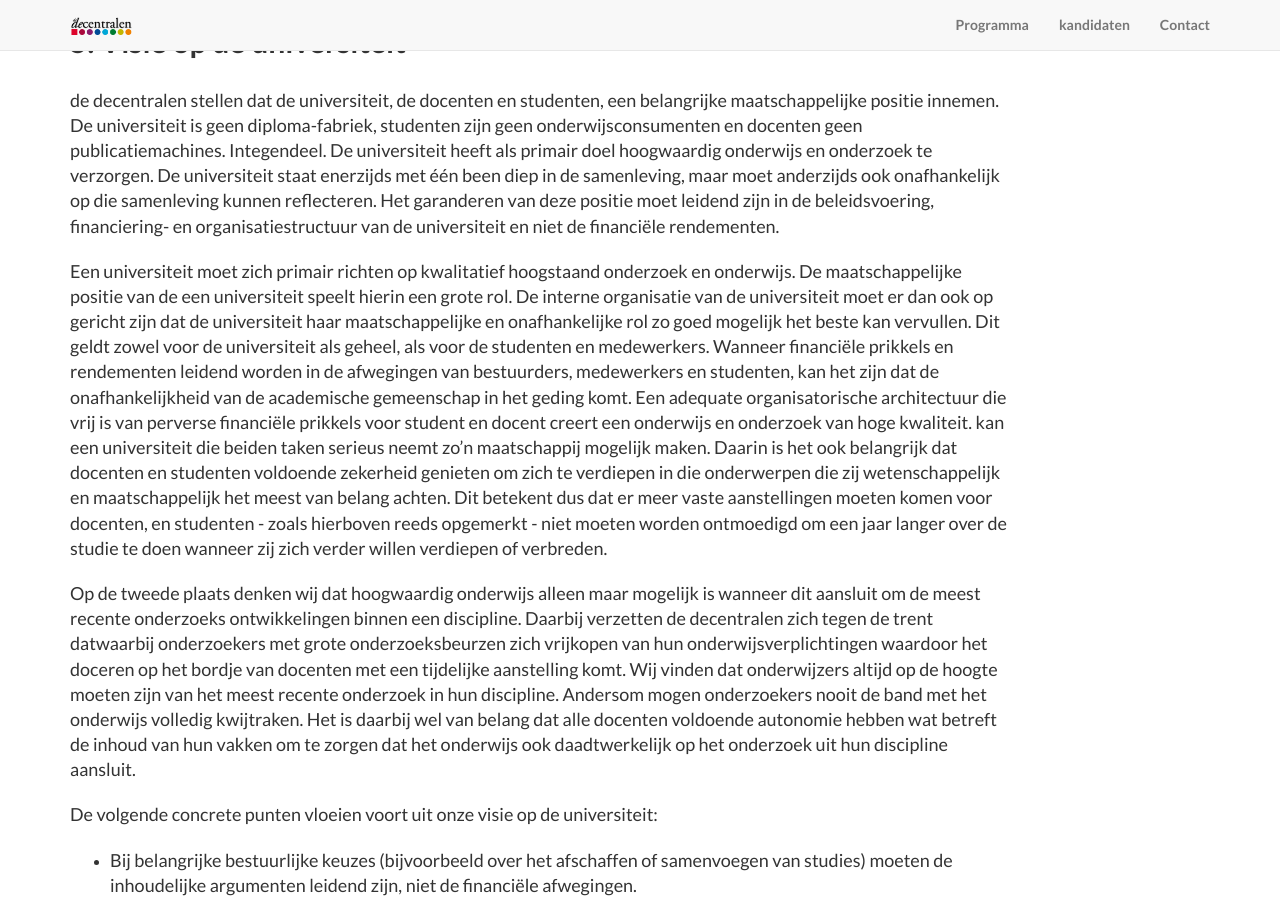
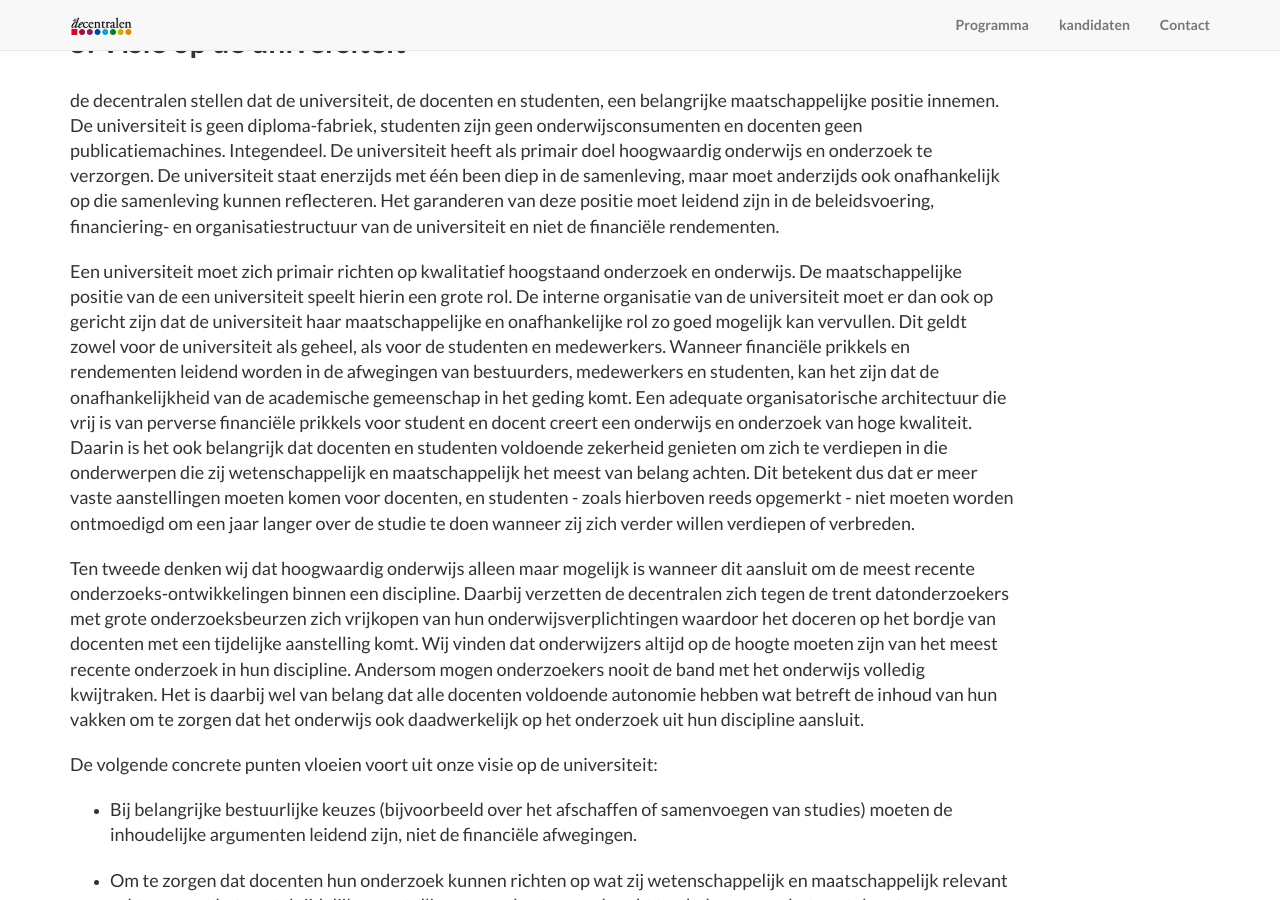
Before and after one commit to DeDecentralen/DeDecentralen.github.io, a Jekyll site: the page built from index.md, in a window 1280 px wide and 900 px high, scrolled down 5249 px. Built offline with Jekyll 4.4.1, drawn with Linux system fonts in a browser that asks for light colours.

Commit message:
Update index.html
4 en 5 svervangen

```diff
--- a/_layouts/index.html
+++ b/_layouts/index.html
@@ -108,10 +108,10 @@
       <div class="col-lg-10 col-sm-12">
         <div class="clearfix"></div>
         <h2 class="section-heading"> 5. Visie op de universiteit </h2>
-        <p class="lead">de decentralen stellen dat de universiteit, de docenten en studenten, een belangrijke maatschappelijke positie innemen. De universiteit is geen diploma-fabriek, studenten zijn geen onderwijsconsumenten  en docenten geen publicatiemachines. Integendeel. De universiteit heeft als primair doel hoogwaardig onderwijs en onderzoek te verzorgen. De universiteit staat enerzijds met één been diep in de samenleving, maar moet anderzijds ook onafhankelijk op die samenleving kunnen reflecteren. Het garanderen van deze positie moet leidend zijn in de beleidsvoering, financiering- en organisatiestructuur van de universiteit en niet de financiële rendementen.</p>
+        <b class="lead">de decentralen stellen dat de universiteit, de docenten en studenten, een belangrijke maatschappelijke positie innemen. De universiteit is geen diploma-fabriek, studenten zijn geen onderwijsconsumenten  en docenten geen publicatiemachines. Integendeel. De universiteit heeft als primair doel hoogwaardig onderwijs en onderzoek te verzorgen. De universiteit staat enerzijds met één been diep in de samenleving, maar moet anderzijds ook onafhankelijk op die samenleving kunnen reflecteren. Het garanderen van deze positie moet leidend zijn in de beleidsvoering, financiering- en organisatiestructuur van de universiteit en niet de financiële rendementen.</b>
         <p class="lead"></p>
-        <p class="lead">Een universiteit moet zich primair richten op kwalitatief hoogstaand onderzoek en onderwijs. De maatschappelijke positie van de een universiteit speelt hierin een grote rol. De interne organisatie van de universiteit moet er dan ook op gericht zijn dat de universiteit haar maatschappelijke en onafhankelijke rol  zo goed mogelijk het beste kan vervullen. Dit geldt zowel voor de universiteit als geheel, als voor de studenten en medewerkers. Wanneer financiële prikkels en rendementen leidend worden in de afwegingen van bestuurders, medewerkers en studenten, kan het zijn dat de onafhankelijkheid van de academische gemeenschap in het geding komt. Een adequate organisatorische architectuur die vrij is van perverse financiële prikkels voor student en docent creert een onderwijs en onderzoek van hoge kwaliteit. kan een universiteit die beiden taken serieus neemt zo’n maatschappij mogelijk maken. Daarin is het ook belangrijk dat docenten en studenten voldoende zekerheid genieten om zich te verdiepen in die onderwerpen die zij wetenschappelijk en maatschappelijk het meest van belang achten. Dit betekent dus dat er meer vaste aanstellingen moeten komen voor docenten, en studenten - zoals hierboven reeds opgemerkt - niet moeten worden ontmoedigd om een jaar langer over de studie te doen wanneer zij zich verder willen verdiepen of verbreden.</p>
-        <p class="lead">Op de tweede plaats denken wij dat hoogwaardig onderwijs alleen maar mogelijk is wanneer dit aansluit om de meest recente onderzoeks ontwikkelingen binnen een discipline. Daarbij verzetten de decentralen zich tegen de trent datwaarbij onderzoekers met grote onderzoeksbeurzen zich vrijkopen van hun onderwijsverplichtingen waardoor het doceren op het bordje van docenten met een tijdelijke aanstelling komt. Wij vinden dat onderwijzers altijd op de hoogte moeten zijn van het meest recente onderzoek in hun discipline. Andersom mogen onderzoekers nooit de band met het onderwijs volledig kwijtraken. Het is daarbij wel van belang dat alle docenten voldoende autonomie hebben wat betreft de inhoud van hun vakken om te zorgen dat het onderwijs ook daadtwerkelijk op het onderzoek uit hun discipline aansluit.</p>
+        <p class="lead">Een universiteit moet zich primair richten op kwalitatief hoogstaand onderzoek en onderwijs. De maatschappelijke positie van de een universiteit speelt hierin een grote rol. De interne organisatie van de universiteit moet er dan ook op gericht zijn dat de universiteit haar maatschappelijke en onafhankelijke rol  zo goed mogelijk  kan vervullen. Dit geldt zowel voor de universiteit als geheel, als voor de studenten en medewerkers. Wanneer financiële prikkels en rendementen leidend worden in de afwegingen van bestuurders, medewerkers en studenten, kan het zijn dat de onafhankelijkheid van de academische gemeenschap in het geding komt. Een adequate organisatorische architectuur die vrij is van perverse financiële prikkels voor student en docent creert een onderwijs en onderzoek van hoge kwaliteit. Daarin is het ook belangrijk dat docenten en studenten voldoende zekerheid genieten om zich te verdiepen in die onderwerpen die zij wetenschappelijk en maatschappelijk het meest van belang achten. Dit betekent dus dat er meer vaste aanstellingen moeten komen voor docenten, en studenten - zoals hierboven reeds opgemerkt - niet moeten worden ontmoedigd om een jaar langer over de studie te doen wanneer zij zich verder willen verdiepen of verbreden.</p>
+        <p class="lead">Ten tweede denken wij dat hoogwaardig onderwijs alleen maar mogelijk is wanneer dit aansluit om de meest recente onderzoeks-ontwikkelingen binnen een discipline. Daarbij verzetten de decentralen zich tegen de trent datonderzoekers met grote onderzoeksbeurzen zich vrijkopen van hun onderwijsverplichtingen waardoor het doceren op het bordje van docenten met een tijdelijke aanstelling komt. Wij vinden dat onderwijzers altijd op de hoogte moeten zijn van het meest recente onderzoek in hun discipline. Andersom mogen onderzoekers nooit de band met het onderwijs volledig kwijtraken. Het is daarbij wel van belang dat alle docenten voldoende autonomie hebben wat betreft de inhoud van hun vakken om te zorgen dat het onderwijs ook daadwerkelijk op het onderzoek uit hun discipline aansluit.</p>
         <p class="lead">De volgende concrete punten vloeien voort uit onze visie op de universiteit:</p>
         <ul>
           <li><p class="lead">Bij belangrijke bestuurlijke keuzes (bijvoorbeeld over het afschaffen of samenvoegen van studies) moeten de inhoudelijke argumenten leidend zijn, niet de financiële afwegingen.</p></li>
```
